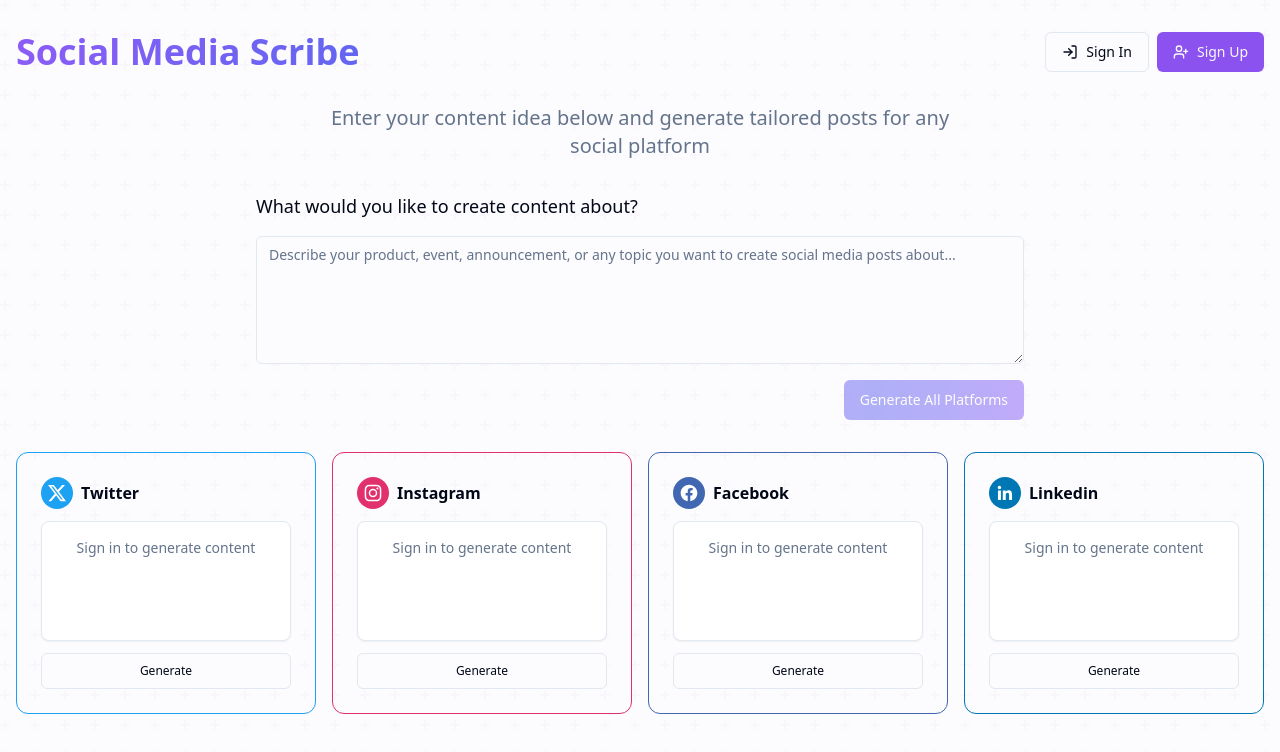
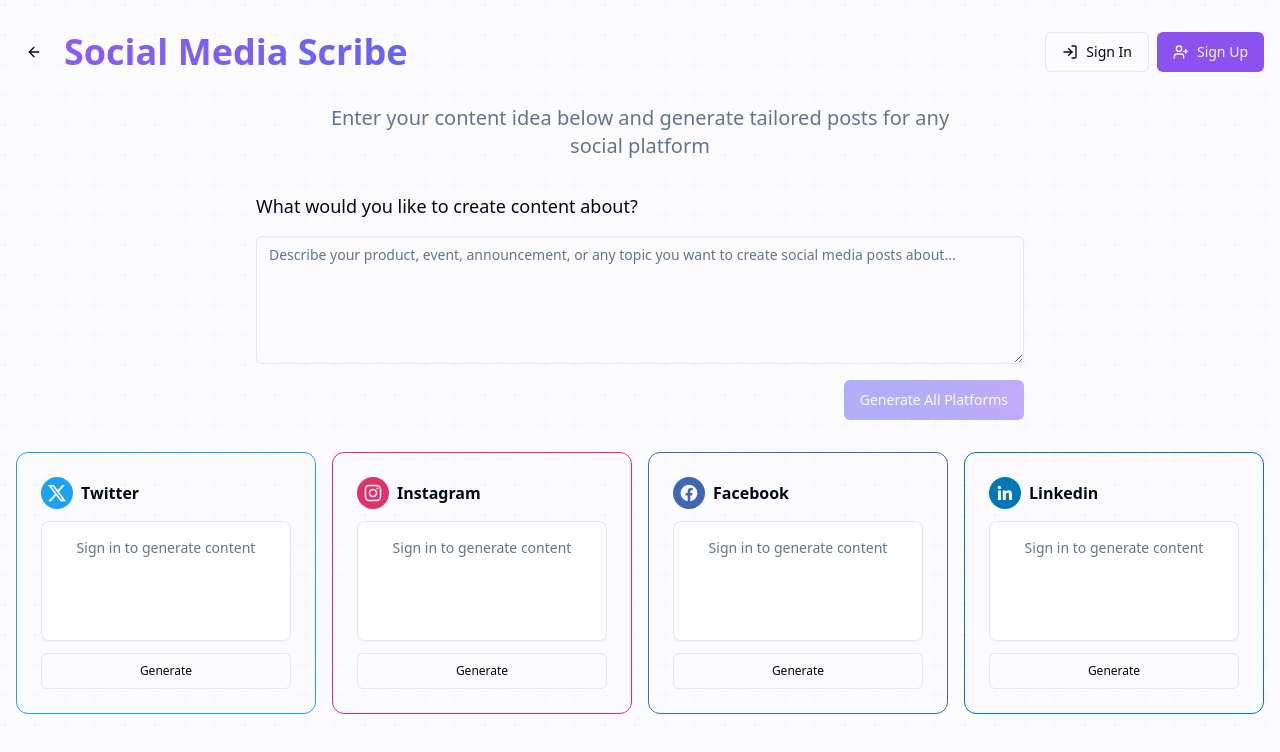
Before and after one commit to Vamsidarling/grog-social-scribe, a React (Vite) app: page / in a window 1280 px wide. Shown: the top 752 px of the page. Built offline with nearby package versions, Linux system fonts and the light colour scheme.

Commit message:
Add back button
Adds a back button to navigate to the previous page.

```diff
--- /dev/null
+++ b/src/components/BackButton.tsx
@@ -0,0 +1,22 @@
+
+import React from 'react';
+import { Button } from "@/components/ui/button";
+import { ArrowLeft } from "lucide-react";
+import { useNavigate } from 'react-router-dom';
+
+const BackButton = () => {
+  const navigate = useNavigate();
+
+  return (
+    <Button
+      variant="ghost"
+      className="p-1 h-9 w-9 rounded-full hover:bg-slate-100"
+      onClick={() => navigate(-1)}
+      aria-label="Go back"
+    >
+      <ArrowLeft className="h-5 w-5" />
+    </Button>
+  );
+};
+
+export default BackButton;
--- a/src/components/ContentForm.tsx
+++ b/src/components/ContentForm.tsx
@@ -7,7 +7,7 @@ interface ContentFormProps {
   userInput: string;
   setUserInput: (input: string) => void;
   handleGenerateAll: () => void;
-  isGenerating: boolean;
+  isGenerating: string | boolean;
   isAuthenticated: boolean;
 }
 
@@ -35,7 +35,7 @@ const ContentForm: React.FC<ContentFormProps> = ({
           <Button
             onClick={handleGenerateAll}
             className="shiny-button text-white"
-            disabled={isGenerating || !isAuthenticated}
+            disabled={isGenerating === true || isGenerating === 'all' || !isAuthenticated}
           >
             {isGenerating === 'all' ? "Generating..." : "Generate All Platforms"}
           </Button>
--- a/src/components/Header.tsx
+++ b/src/components/Header.tsx
@@ -3,15 +3,20 @@ import React from 'react';
 import { Button } from "@/components/ui/button";
 import { User, LogIn, UserPlus } from "lucide-react";
 import { Link } from "react-router-dom";
+import BackButton from './BackButton';
 
 interface HeaderProps {
   isAuthenticated: boolean;
+  showBackButton?: boolean;
 }
 
-const Header: React.FC<HeaderProps> = ({ isAuthenticated }) => {
+const Header: React.FC<HeaderProps> = ({ isAuthenticated, showBackButton = true }) => {
   return (
     <div className="flex justify-between items-center mb-8 flex-wrap gap-2">
-      <h1 className="text-3xl md:text-4xl font-bold gradient-text">Social Media Scribe</h1>
+      <div className="flex items-center gap-3">
+        {showBackButton && <BackButton />}
+        <h1 className="text-3xl md:text-4xl font-bold gradient-text">Social Media Scribe</h1>
+      </div>
       <div className="flex items-center gap-2">
         {isAuthenticated ? (
           <Link to="/profile">
```
